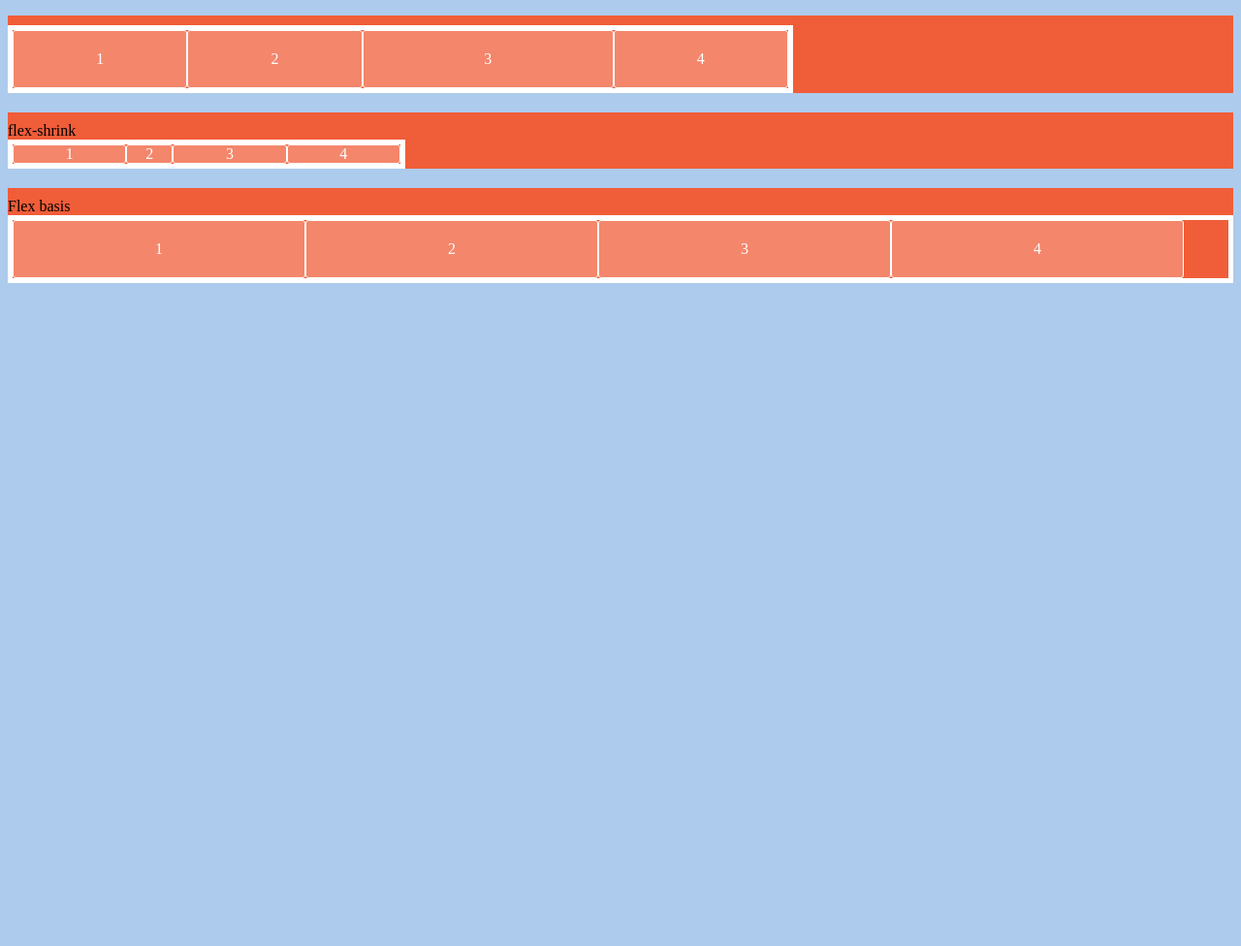
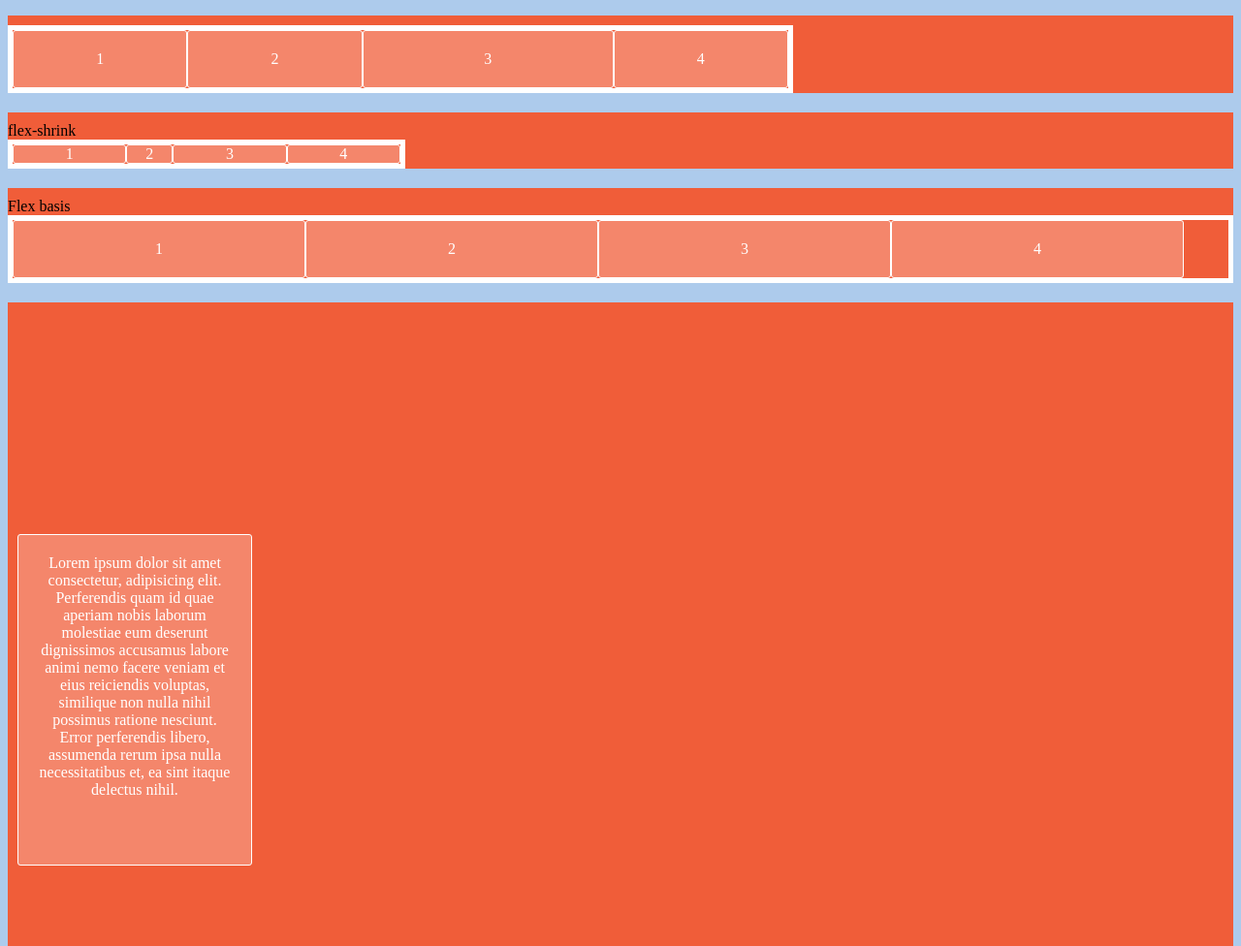
Before and after one commit to tindao02/explorer, a plain HTML site: page Flexbox01/index.html in a window 1280 px wide. Shown: the part 2404-3380 px from the top of the page at 97% size. Before the commit the page ends 2704 px from the top, so only its background shows below. Drawn offline with Linux system fonts and the light colour scheme.

Commit message:
Centralização vertical

```diff
--- a/Flexbox01/index.html
+++ b/Flexbox01/index.html
@@ -167,5 +167,18 @@
     </div>
   </section>
 
+  <section>
+    <div class="container centralizacao-vertical">
+      <div class="box">
+        Lorem ipsum dolor sit amet consectetur, adipisicing elit.
+        Perferendis quam id quae aperiam nobis laborum molestiae eum
+        deserunt dignissimos accusamus labore animi nemo facere veniam
+        et eius reiciendis voluptas, similique non nulla nihil possimus
+        ratione nesciunt. Error perferendis libero, assumenda rerum ipsa
+        nulla necessitatibus et, ea sint itaque delectus nihil.
+      </div>
+    </div>
+  </section>
+
 </body>
 </html>
--- a/Flexbox01/style.css
+++ b/Flexbox01/style.css
@@ -168,3 +168,19 @@ section + section {
   /* flex-basis: 200px; */
   flex: 0 1 300px;
 }
+
+
+
+/* CENTRALIZAÇÃO VERTICAL */
+.centralizacao-vertical {
+  display: flex;
+  height: 100vh;
+  width: 100vw;
+
+  align-items: center;
+}
+
+.box {
+  width: 200px;
+  height: 300px;
+}
```
